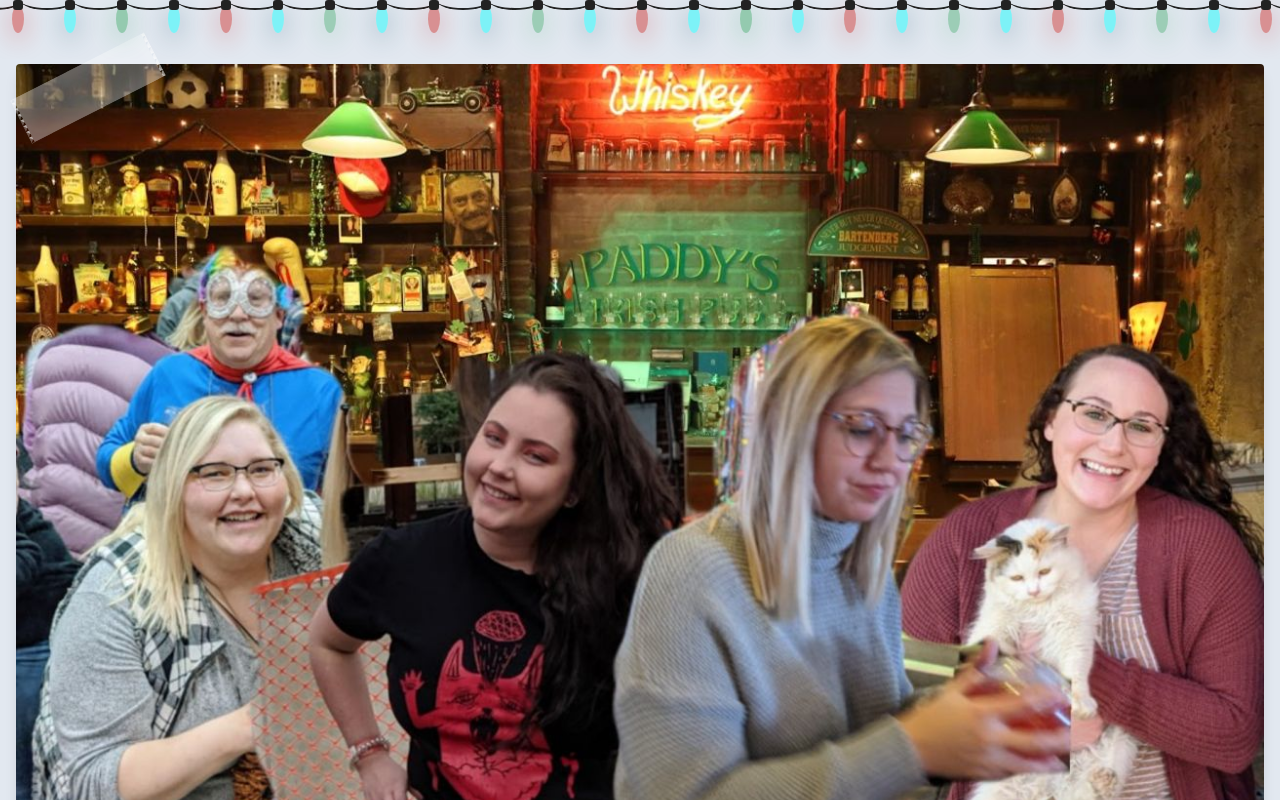
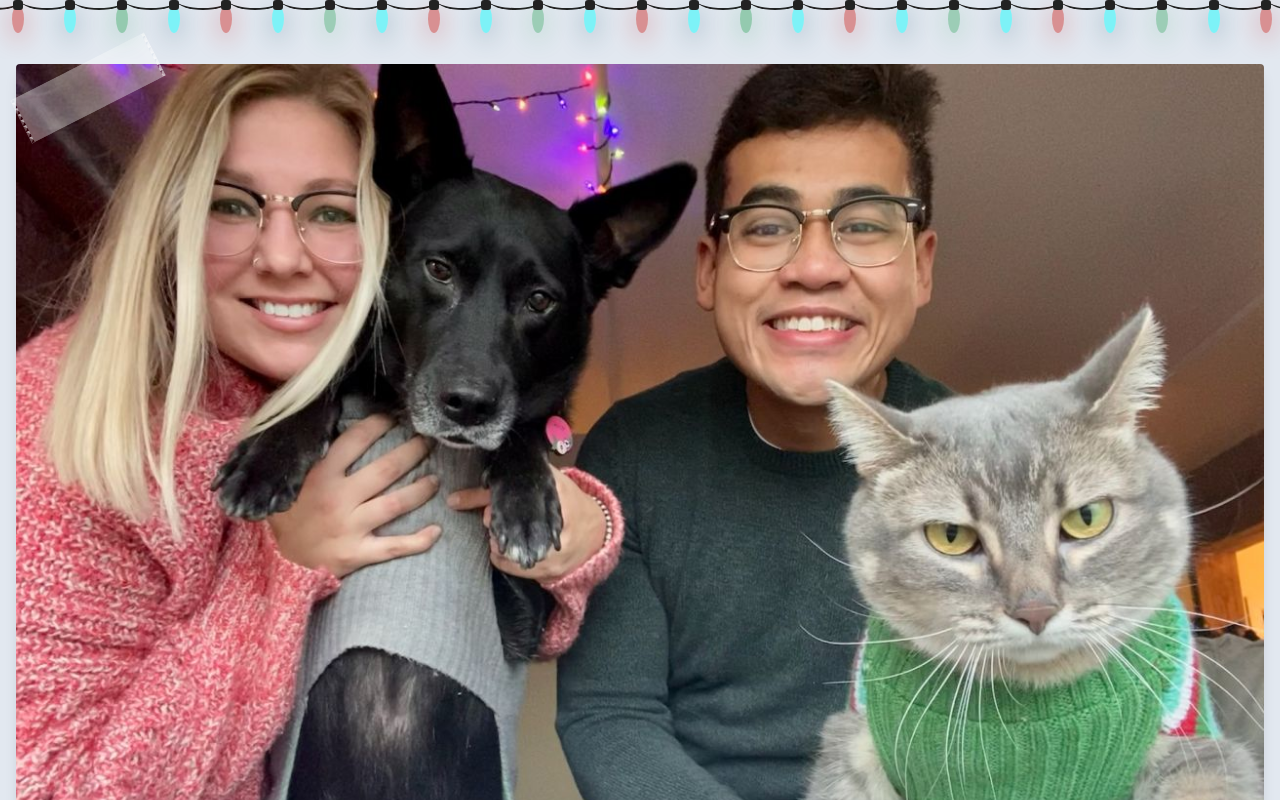
Before and after one commit to TonyFwin/christmas-card, a Nuxt app: page / in a window 1280 px wide. Shown: the top 800 px of the page. Built offline with nearby package versions, Linux system fonts and the light colour scheme; a web font is replaced by a local one.

Commit message:
Update image on hero photo

```diff
--- a/components/Photo.vue
+++ b/components/Photo.vue
@@ -4,7 +4,7 @@
       <div class="tape top-left"></div>
       <img
         class="shadow-lg rounded max-w-full h-auto align-middle border-none"
-        src="~/assets/images/paddys-2.jpg"
+        src="~/assets/images/fam.jpeg"
         alt=""
       />
       <div class="tape bottom-right"></div>
```
